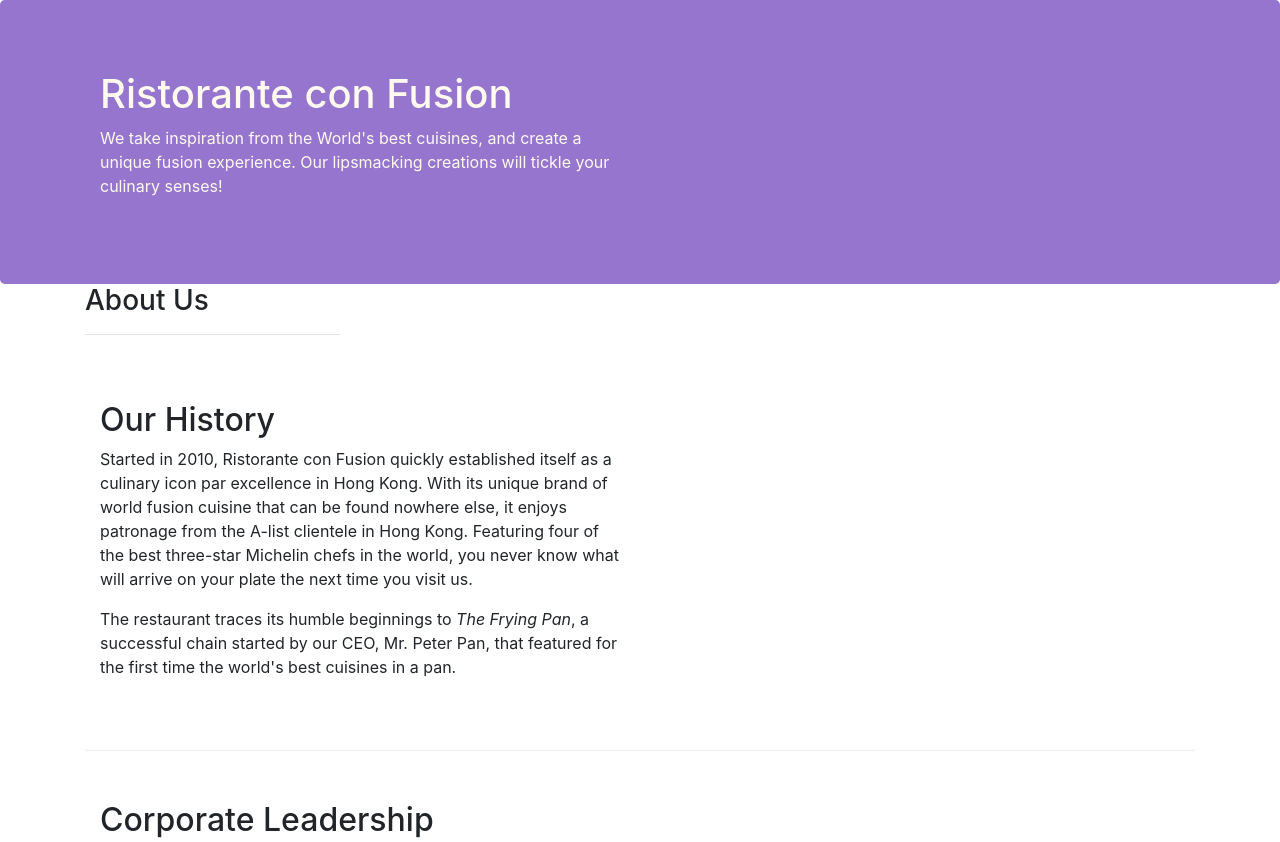
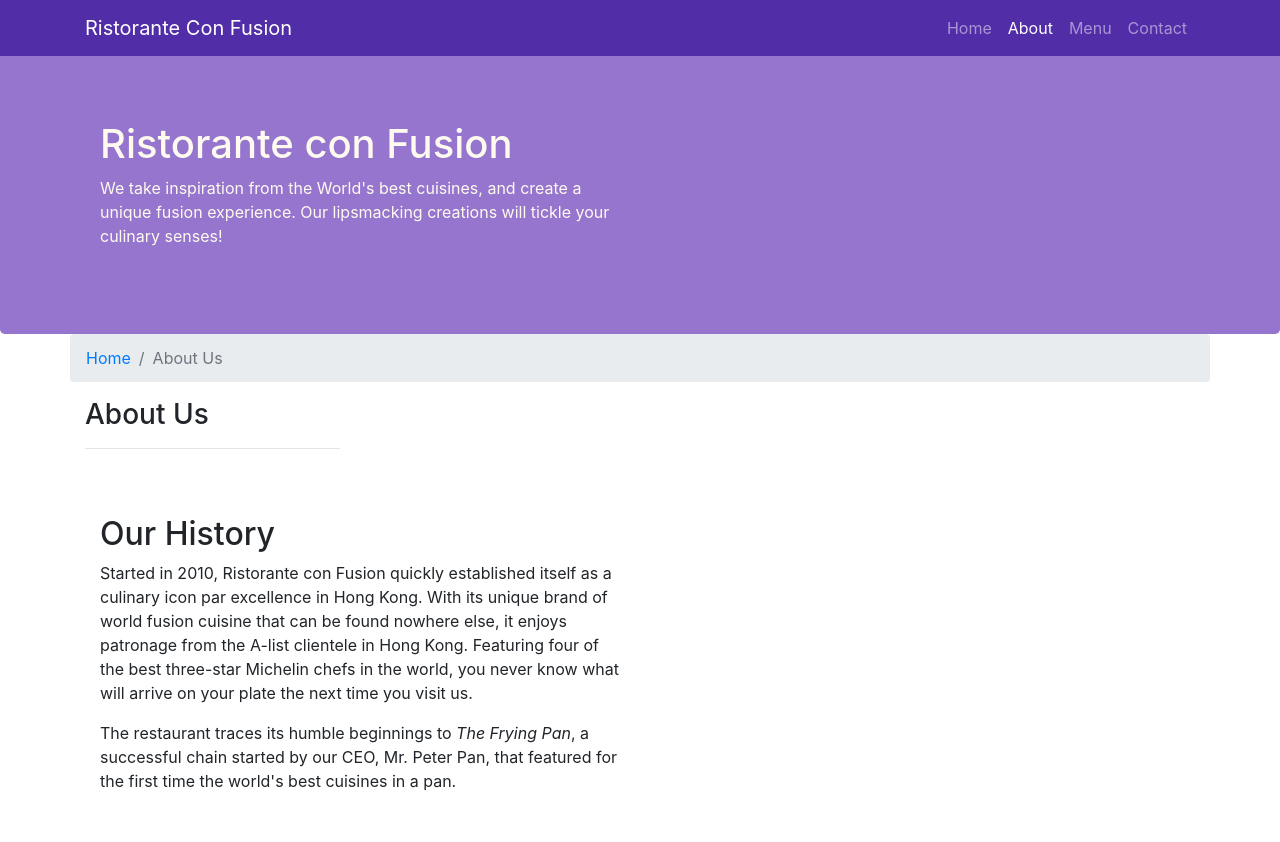
Before and after one commit to Oscarcabrera87/Bootstrap4, a website: page aboutus.html in a window 1280 px wide. Shown: the top 842 px of the page. Drawn offline with nearby package versions, Linux system fonts and the light colour scheme.

Commit message:
navbar and breadcrumbs

```diff
--- a/aboutus.html
+++ b/aboutus.html
@@ -5,23 +5,48 @@
 
     <title>Ristorante Con Fusion: About Us</title>
     <meta charset="utf-8">
-    <meta name="viewport" content="width=device-width, initial-scale=1, shrink-to-fit=no">
+    <meta name="viewport"
+        content="width=device-width, initial-scale=1, shrink-to-fit=no">
     <meta http-equiv="x-ua-compatible" content="ie=edge">
 
     <!-- Bootstrap CSS -->
-    <link rel="stylesheet" href="node_modules/bootstrap/dist/css/bootstrap.min.css">
+    <link rel="stylesheet"
+        href="node_modules/bootstrap/dist/css/bootstrap.min.css">
     <link rel="stylesheet" href="css/styles.css">
 
 </head>
 
 <body>
+    <nav class="navbar navbar-dark navbar-expand-sm fixed-top">
+        <div class="container">
+            <button class="navbar-toggler" type="button" data-toggle="collapse"
+                data-target="#Navbar">
+                <span class="navbar-toggler-icon"></span>
+            </button>
+            <a class="navbar-brand mr-auto" href="#">Ristorante Con Fusion</a>
+            <div class="collapse navbar-collapse" id="Navbar">
+                <ul class="navbar-nav ml-auto">
+                    <li class="nav-item"><a class="nav-link"
+                            href="/index.html">Home</a></li>
+                    <li class="nav-item active"><a class="nav-link"
+                            href="aboutus.html">About</a></li>
+                    <li class="nav-item"><a class="nav-link" href="#">Menu</a>
+                    </li>
+                    <li class="nav-item"><a class="nav-link"
+                            href="#">Contact</a></li>
+                </ul>
+            </div>
+        </div>
 
+    </nav>
     <header class="jumbotron">
         <div class="container">
             <div class="row row-header">
                 <div class="col-12 col-sm-6">
                     <h1>Ristorante con Fusion</h1>
-                    <p>We take inspiration from the World's best cuisines, and create a unique fusion experience. Our lipsmacking creations will tickle your culinary senses!</p>
+                    <p>We take inspiration from the World's best cuisines, and
+                        create a unique fusion experience. Our lipsmacking
+                        creations will tickle your culinary senses!</p>
                 </div>
                 <div class="col-12 col-sm">
                 </div>
@@ -31,6 +56,11 @@
 
     <div class="container">
         <div class="row">
+            <ol class="col-12 breadcrumb">
+                <li class="breadcrumb-item"><a href="/index.html">Home</a></li>
+                </li>
+                <li class="breadcrumb-item active">About Us</li>
+            </ol>
             <div class="col-12 col-sm-4 order-sm-last col-md-3">
                 <h3>About Us</h3>
                 <hr>
@@ -40,8 +70,17 @@
         <div class="row row-content alight-items-center">
             <div class="col-12 col-sm-6 order-sm-first">
                 <h2>Our History</h2>
-                <p>Started in 2010, Ristorante con Fusion quickly established itself as a culinary icon par excellence in Hong Kong. With its unique brand of world fusion cuisine that can be found nowhere else, it enjoys patronage from the A-list clientele in Hong Kong.  Featuring four of the best three-star Michelin chefs in the world, you never know what will arrive on your plate the next time you visit us.</p>
-                <p>The restaurant traces its humble beginnings to <em>The Frying Pan</em>, a successful chain started by our CEO, Mr. Peter Pan, that featured for the first time the world's best cuisines in a pan.</p>
+                <p>Started in 2010, Ristorante con Fusion quickly established
+                    itself as a culinary icon par excellence in Hong Kong. With
+                    its unique brand of world fusion cuisine that can be found
+                    nowhere else, it enjoys patronage from the A-list clientele
+                    in Hong Kong. Featuring four of the best three-star Michelin
+                    chefs in the world, you never know what will arrive on your
+                    plate the next time you visit us.</p>
+                <p>The restaurant traces its humble beginnings to <em>The Frying
+                        Pan</em>, a successful chain started by our CEO, Mr.
+                    Peter Pan, that featured for the first time the world's best
+                    cuisines in a pan.</p>
             </div>
             <div class="col-12 col-sm-4 order-sm-first col-md-3">
             </div>
@@ -52,13 +91,39 @@
             <div class="col-12 order-sm-first">
                 <h2>Corporate Leadership</h2>
                 <h3>Peter Pan <small>Chief Epicurious Officer</small></h3>
-                <p class="d-none d-sm-block">Our CEO, Peter, credits his hardworking East Asian immigrant parents who undertook the arduous journey to the shores of America with the intention of giving their children the best future. His mother's wizardy in the kitchen whipping up the tastiest dishes with whatever is available inexpensively at the supermarket, was his first inspiration to create the fusion cuisines for which <em>The Frying Pan</em> became well known. He brings his zeal for fusion cuisines to this restaurant, pioneering cross-cultural culinary connections.</p>
-                <h3>Dhanasekaran Witherspoon <small>Chief Food Officer</small></h3>
-                <p class="d-none d-sm-block ">Our CFO, Danny, as he is affectionately referred to by his colleagues, comes from a long established family tradition in farming and produce. His experiences growing up on a farm in the Australian outback gave him great appreciation for varieties of food sources. As he puts it in his own words, <em>Everything that runs, wins, and everything that stays, pays!</em></p>
+                <p class="d-none d-sm-block">Our CEO, Peter, credits his
+                    hardworking East Asian immigrant parents who undertook the
+                    arduous journey to the shores of America with the intention
+                    of giving their children the best future. His mother's
+                    wizardy in the kitchen whipping up the tastiest dishes with
+                    whatever is available inexpensively at the supermarket, was
+                    his first inspiration to create the fusion cuisines for
+                    which <em>The Frying Pan</em> became well known. He brings
+                    his zeal for fusion cuisines to this restaurant, pioneering
+                    cross-cultural culinary connections.</p>
+                <h3>Dhanasekaran Witherspoon <small>Chief Food Officer</small>
+                </h3>
+                <p class="d-none d-sm-block ">Our CFO, Danny, as he is
+                    affectionately referred to by his colleagues, comes from a
+                    long established family tradition in farming and produce.
+                    His experiences growing up on a farm in the Australian
+                    outback gave him great appreciation for varieties of food
+                    sources. As he puts it in his own words, <em>Everything that
+                        runs, wins, and everything that stays, pays!</em></p>
                 <h3>Agumbe Tang <small>Chief Taste Officer</small></h3>
-                <p class="d-none d-sm-block">Blessed with the most discerning gustatory sense, Agumbe, our CTO, personally ensures that every dish that we serve meets his exacting tastes. Our chefs dread the tongue lashing that ensues if their dish does not meet his exacting standards. He lives by his motto, <em>You click only if you survive my lick.</em></p>
+                <p class="d-none d-sm-block">Blessed with the most discerning
+                    gustatory sense, Agumbe, our CTO, personally ensures that
+                    every dish that we serve meets his exacting tastes. Our
+                    chefs dread the tongue lashing that ensues if their dish
+                    does not meet his exacting standards. He lives by his motto,
+                    <em>You click only if you survive my lick.</em></p>
                 <h3>Alberto Somayya <small>Executive Chef</small></h3>
-                <p class="d-none d-sm-block">Award winning three-star Michelin chef with wide International experience having worked closely with whos-who in the culinary world, he specializes in creating mouthwatering Indo-Italian fusion experiences. He says, <em>Put together the cuisines from the two craziest cultures, and you get a winning hit! Amma Mia!</em></p>
+                <p class="d-none d-sm-block">Award winning three-star Michelin
+                    chef with wide International experience having worked
+                    closely with whos-who in the culinary world, he specializes
+                    in creating mouthwatering Indo-Italian fusion experiences.
+                    He says, <em>Put together the cuisines from the two craziest
+                        cultures, and you get a winning hit! Amma Mia!</em></p>
             </div>
         </div>
 
@@ -84,13 +149,15 @@
                         HONG KONG<br>
                         Tel.: +852 1234 5678<br>
                         Fax: +852 8765 4321<br>
-		              Email: <a href="mailto:confusion@food.net">confusion@food.net</a>
+                        Email: <a
+                            href="mailto:confusion@food.net">confusion@food.net</a>
                     </address>
                 </div>
                 <div class="col-12 col-sm-4 align-self-center">
                     <div class="text-center">
                         <a href="http://google.com/+">Google+</a>
-                        <a href="http://www.facebook.com/profile.php?id=">Facebook</a>
+                        <a
+                            href="http://www.facebook.com/profile.php?id=">Facebook</a>
                         <a href="http://www.linkedin.com/in/">LinkedIn</a>
                         <a href="http://twitter.com/">Twitter</a>
                         <a href="http://youtube.com/">YouTube</a>
--- a/css/styles.css
+++ b/css/styles.css
@@ -24,3 +24,10 @@
     margin: 0px;
     color: #0f0f0f;
 }
+body {
+    padding: 50px 0px 0px 0px;
+    z-index: 0;
+}
+.navbar-dark {
+    background-color: #512da8;
+}
```
Also changed, not shown: index.html (+17 -0 lines). Lines whose indentation alone changed are shown as unchanged.
